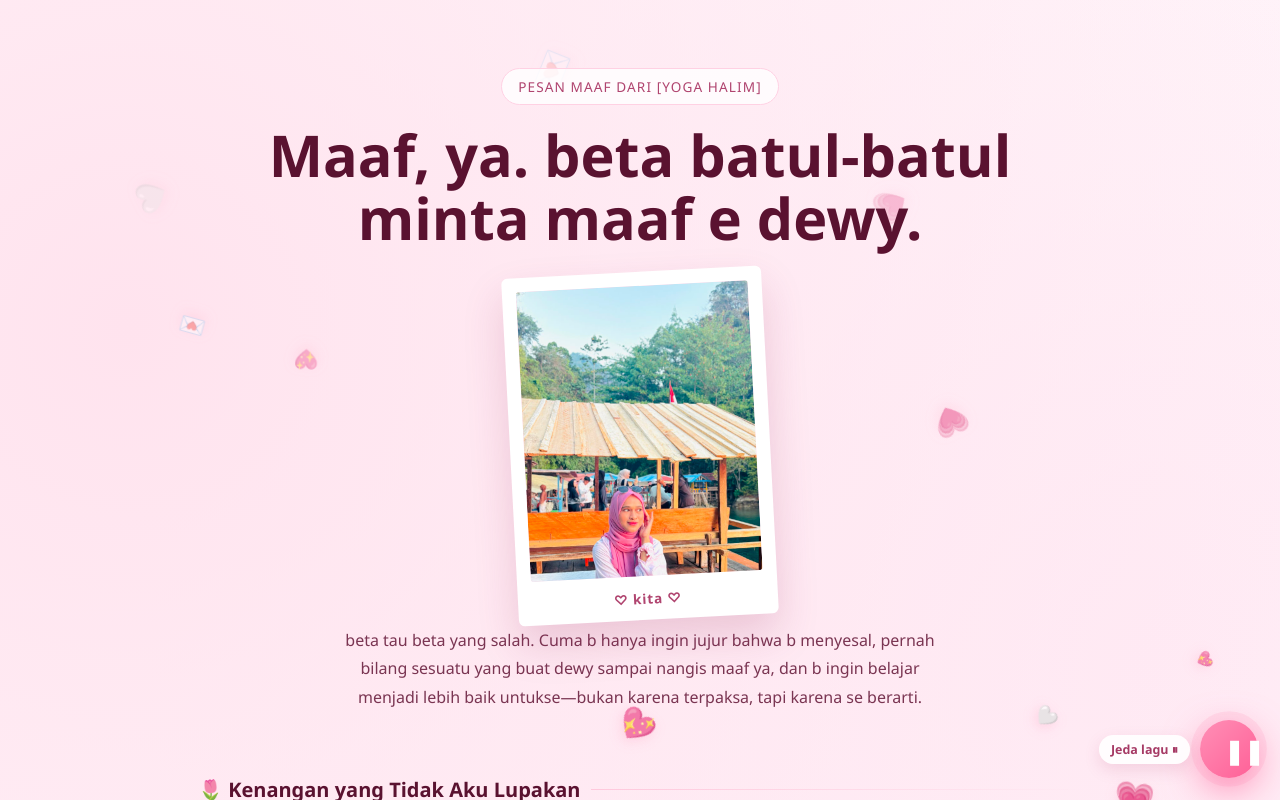
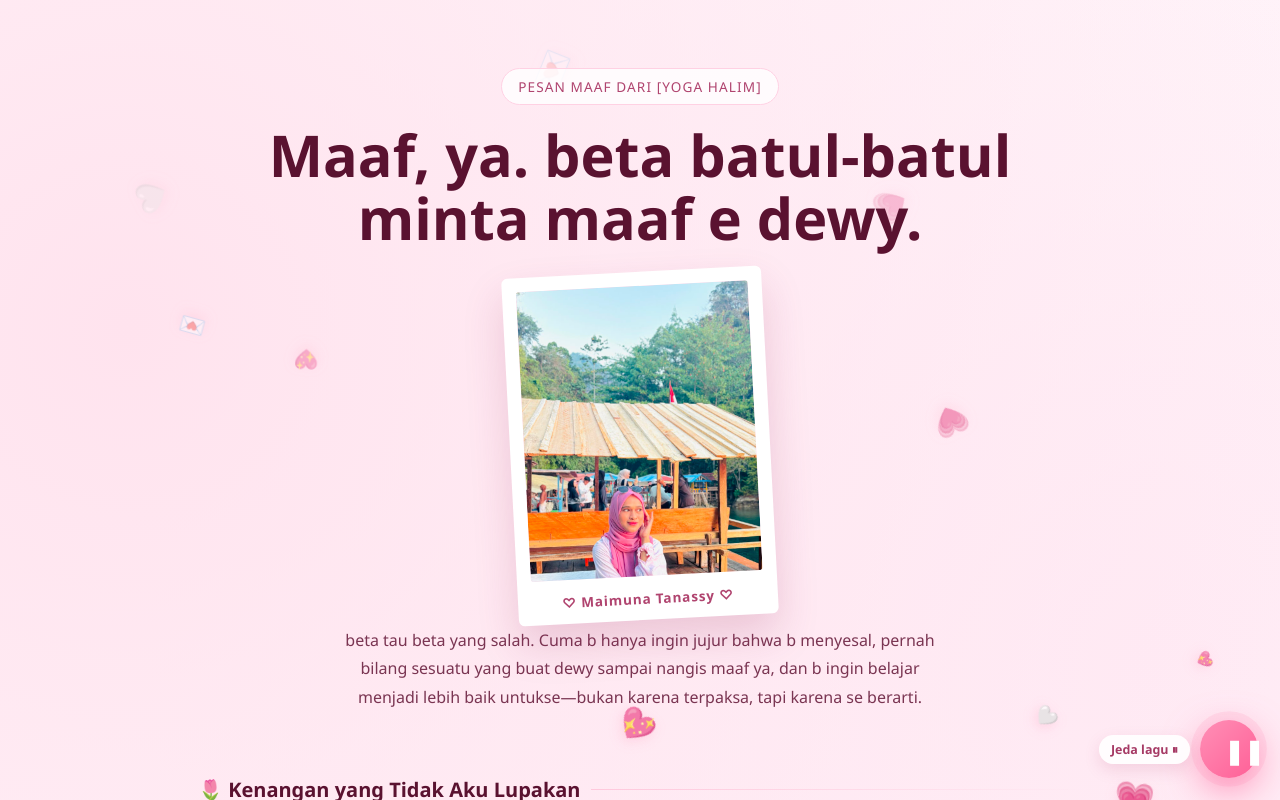
Before and after one commit to yogahyog-ai/maaf-untukkamu, a plain HTML site: page index.html in a window 1280 px wide. Both pictures are taken after a click on the button "Buka dengan Hati Terbuka 💗". Shown: the top 800 px of the page. Drawn offline with Linux system fonts and the light colour scheme.

Commit message:
Update index.html

```diff
--- a/index.html
+++ b/index.html
@@ -193,7 +193,7 @@
   .polaroid:hover { transform: rotate(0deg) scale(1.03); }
 
   .polaroid::after {
-    content: "♡ kita ♡";
+    content: "♡ Maimuna Tanassy ♡";
     position: absolute;
     bottom: 12px;
     left: 0;
```
